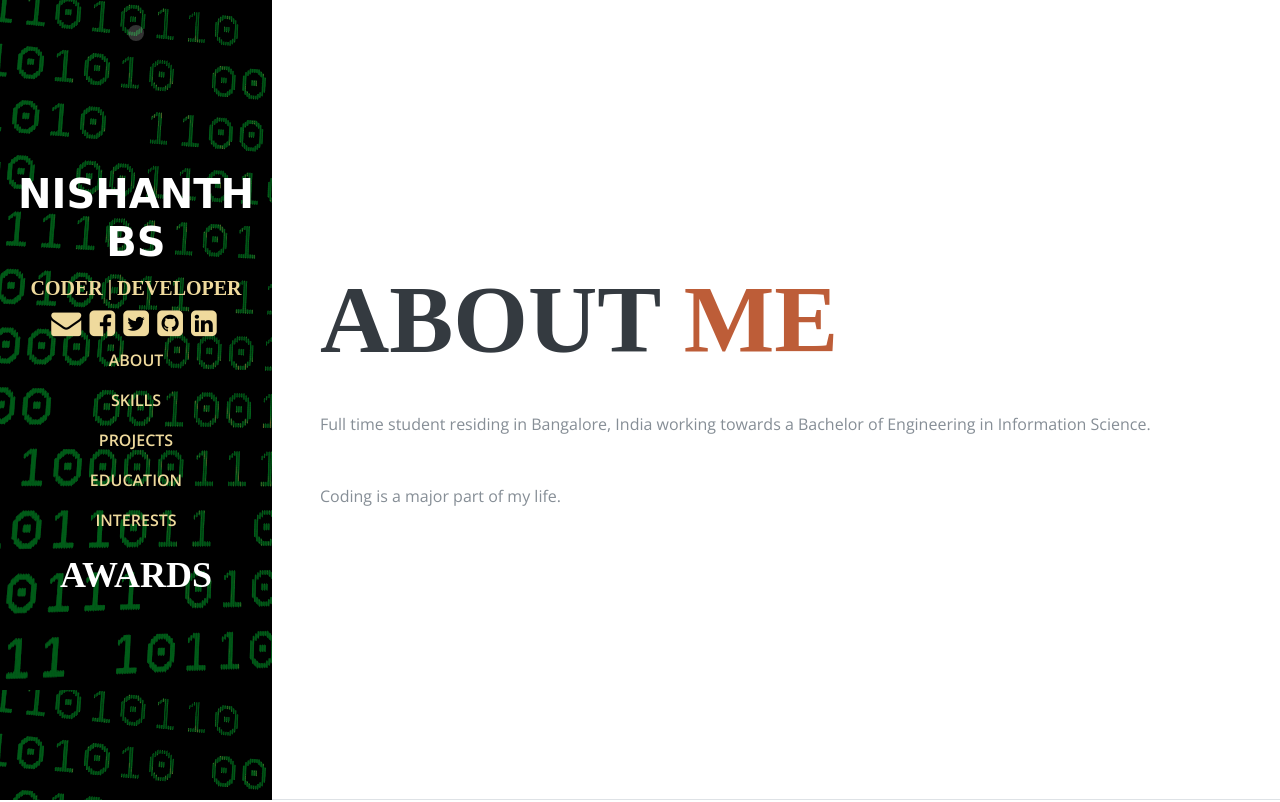
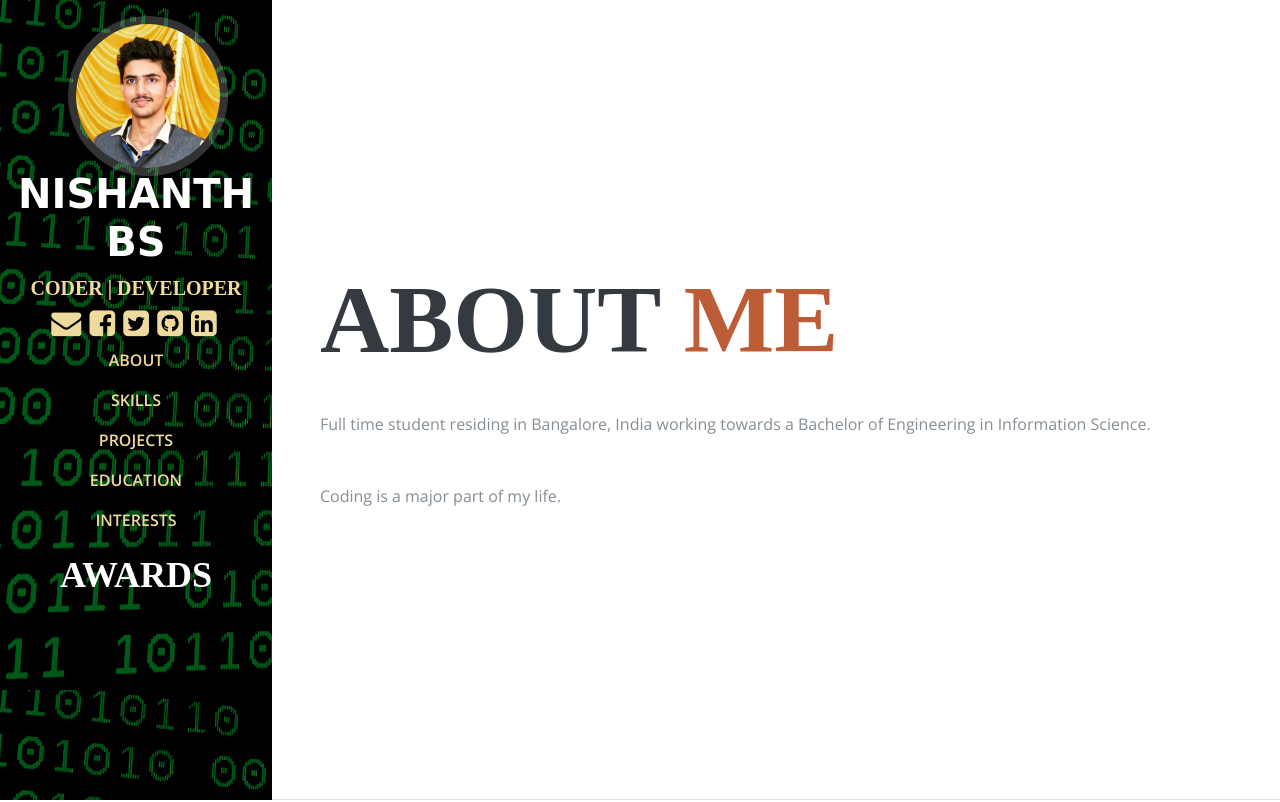
Before and after one commit to nishanth-bs/Portfolio, a plain HTML site: page index.html in a window 1280 px wide. Shown: the top 802 px of the page. Drawn offline with nearby package versions, Linux system fonts and the light colour scheme; a web font is replaced by a local one.

Commit message:
Fix- profile pic doesn't show up

```diff
--- a/index.html
+++ b/index.html
@@ -42,7 +42,7 @@
         <div class="person-pic">
         <a class="navbar-brand js-scroll-trigger" href="#page-top">
         <span class="person-pic">
-          <img class="img-fluid img-profile rounded-circle "  src="img/profile.jpg" alt="">
+          <img class="img-fluid img-profile rounded-circle "  src="img/profile.png" alt="">
         </span>
 
       </a>
```
